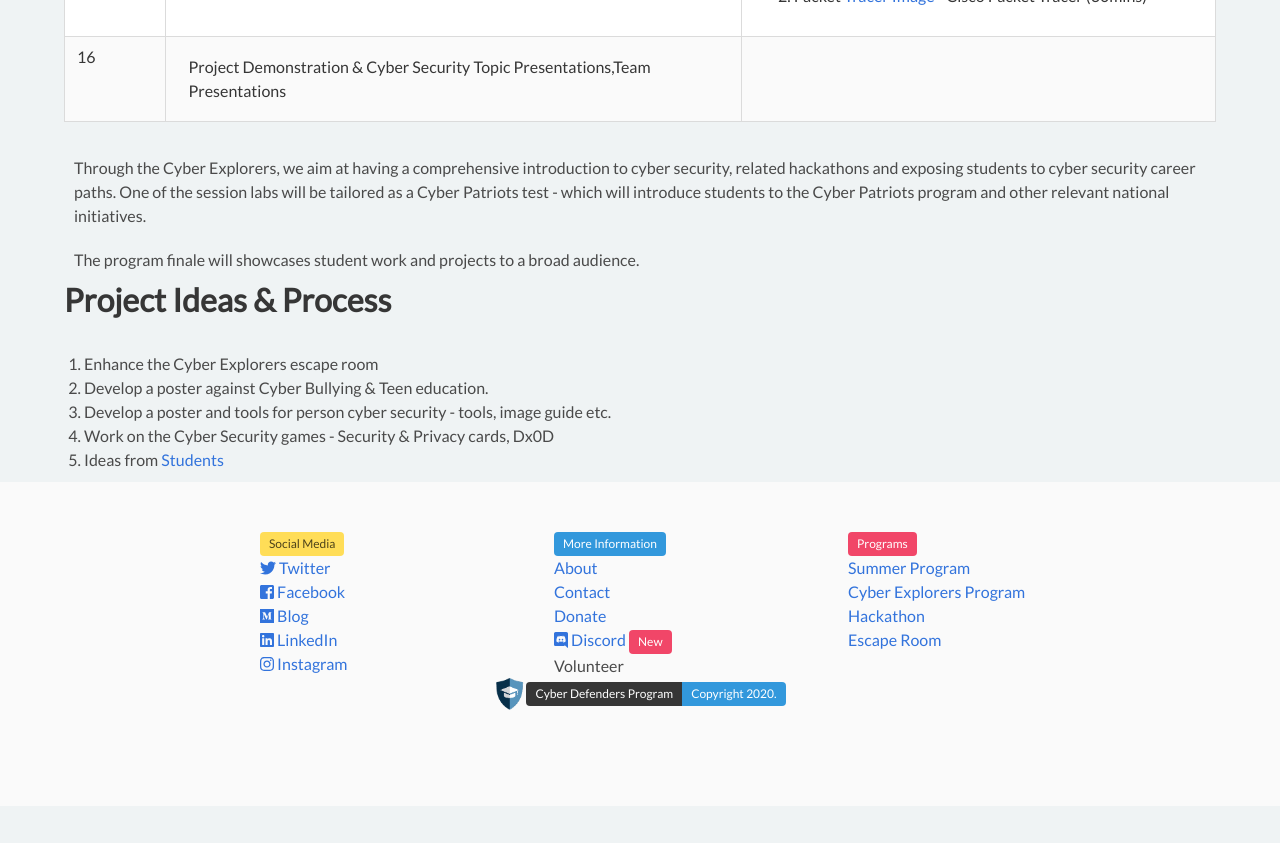
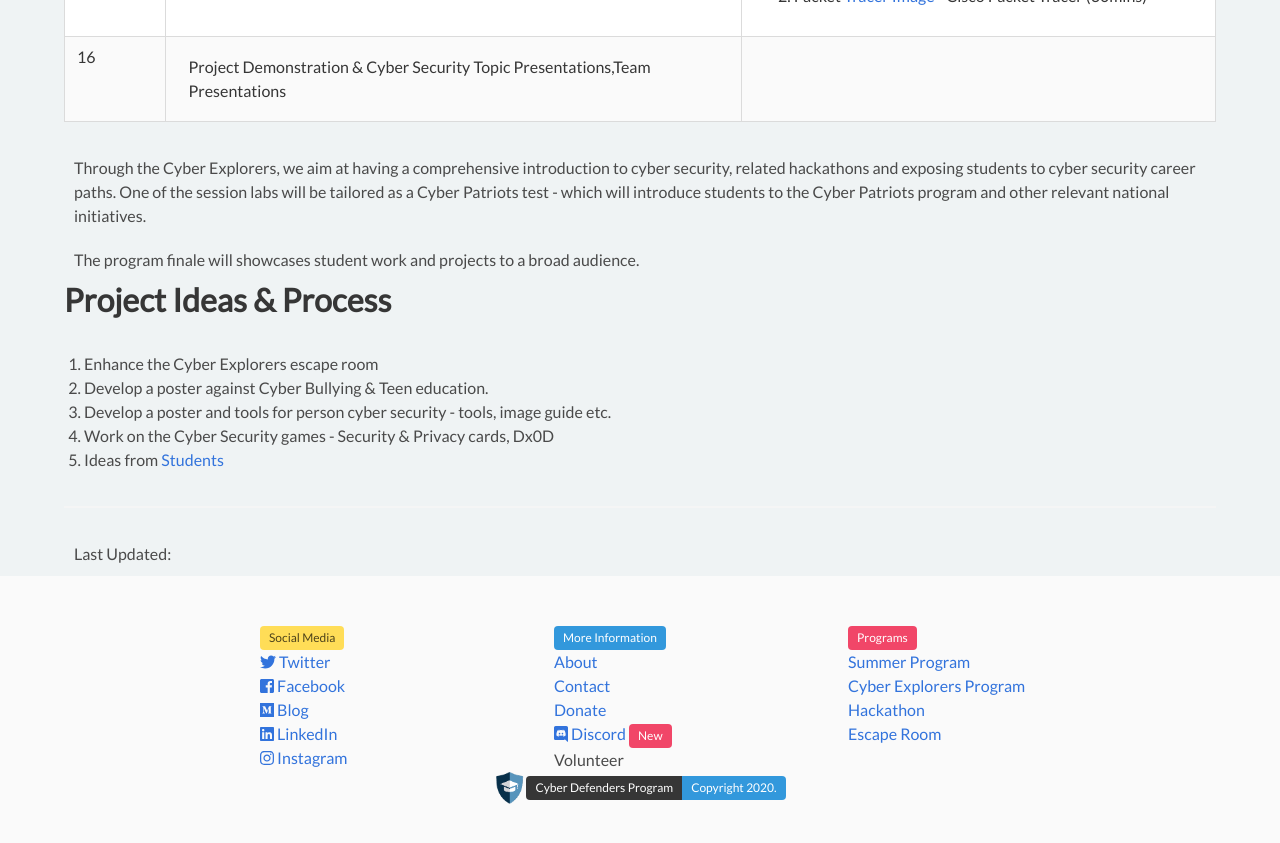
Before and after one commit to cyberdefendersprogram/www-homepage, a Jekyll site: the page built from pages/programs/cyberexplorers-ncat.md, in a window 1280 px wide and 900 px high, scrolled down 3494 px. Shown: the top 843 px of the window. Built offline with Jekyll 4.4.1, drawn with Linux system fonts in a browser that asks for light colours; nearby versions of some CDN libraries; before the commit the page ends 4300 px from its top, so only the background shows below that.

Commit message:
Update cyberexplorers-ncat.md

```diff
--- a/pages/programs/cyberexplorers-ncat.md
+++ b/pages/programs/cyberexplorers-ncat.md
@@ -5,6 +5,7 @@
 final-preso: https://docs.google.com/presentation/d/1R_uyEyVU5Ywl1-WVpL0c6SvuhB8mHsJDBn4zkl-9qBg/edit?usp=sharing
 final-music-embed: |
     <iframe width="100%" height="300" scrolling="no" frameborder="no" allow="autoplay" src="https://w.soundcloud.com/player/?url=https%3A//api.soundcloud.com/tracks/1056362899&color=%23ff5500&auto_play=false&hide_related=false&show_comments=true&show_user=true&show_reposts=false&show_teaser=true&visual=true"></iframe>
+last_modified_at:
 ---
 <br/>
 <h1 class="title">NCAT Summer Bridge Program </h1>
@@ -69,3 +70,7 @@
 4. Work on the Cyber Security games - Security & Privacy cards, Dx0D
 5. Ideas from [Students](http://bit.ly/explorerideas2019)
 <br/>
+
+
+<hr/>
+Last Updated:
```
